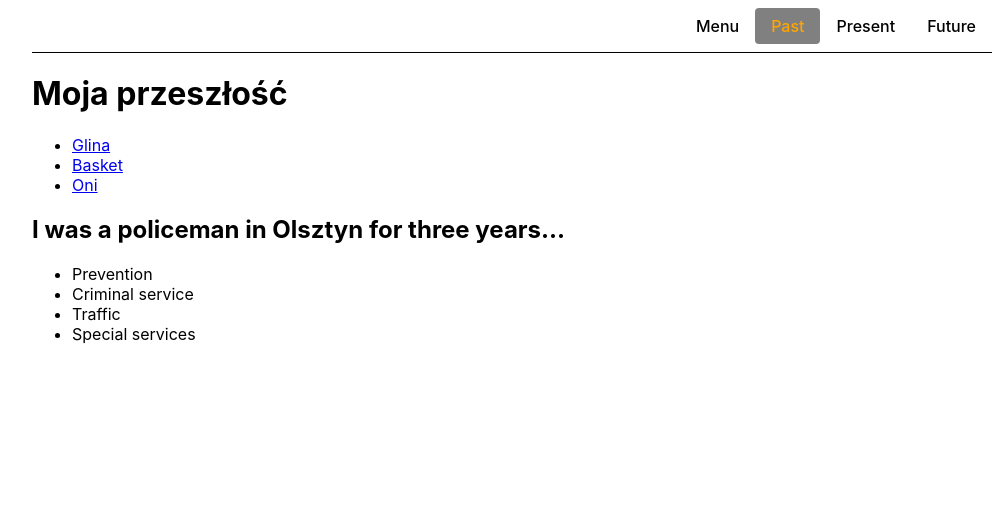
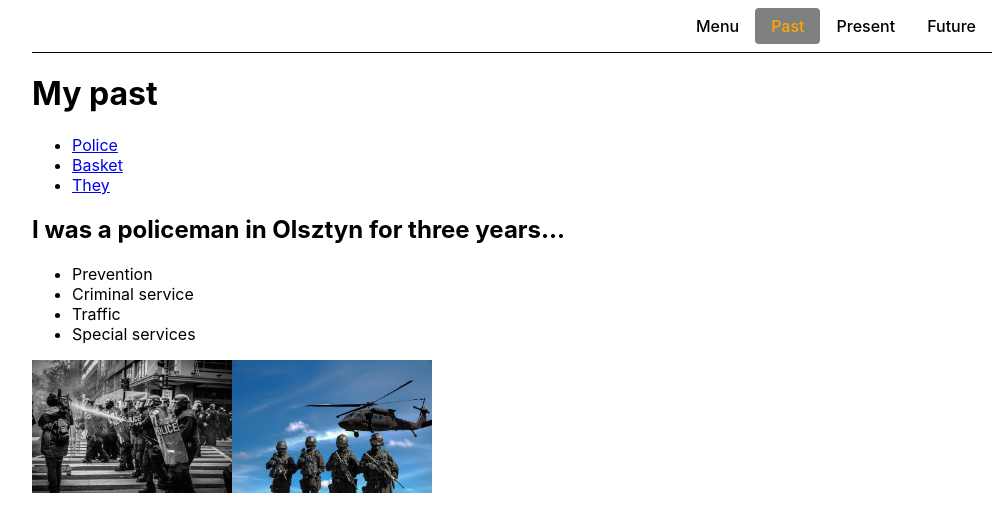
Before and after one commit to MateuszKar2/Portfolio, a React (Create React App) app: page /past/police in a window 1280 px wide. Shown: the top 532 px of the page, without its empty margins (128-1135 px from the left). Built offline with nearby package versions, Linux system fonts and the light colour scheme.

Commit message:
add files

```diff
--- a/src/components/App.jsx
+++ b/src/components/App.jsx
@@ -4,9 +4,9 @@ import NotFound from "pages/NotFound";
 import Past from "pages/Past";
 import Present from "pages/Present";
 import { Routes, Route } from "react-router-dom";
-import Police from "hooks/Police";
-import Friends from "hooks/Friends";
-import Hobby from "hooks/Hobby";
+import Police from "components/Police";
+import Friends from "components/Friends";
+import Hobby from "components/Hobby";
 import SharedLayout from "./SharedLayout";
 
 
--- /dev/null
+++ b/src/components/Click.jsx
@@ -0,0 +1,34 @@
+import React, {useState} from 'react'
+
+const Click = () => {
+
+
+
+    const [want, setWant] = useState('true')
+    const [notWant, setNoWant] = useState('false')
+
+    return(
+        <>
+            <button onClick = {() => setWant()}>I would like</button>
+            <button onClick = {() => setNoWant(notWant)}>No, I wouldn't</button>
+        </>
+    )
+
+    // const [count, setCount] = useState(0);
+
+    // return (
+    //  <div>
+    //   <p>You clicked {count} times</p>
+    //    <button onClick={() => setCount(count + 1)}>
+    //     Click me
+    //    </button>
+    //   </div>
+    // );
+    // const [count, setCount] = useState(0)
+    // return(
+    //     <>
+    //         <button onClick={() => setCount(count + 1)}>click</button>
+    //     </>
+    // )
+}
+export default Click;
--- /dev/null
+++ b/src/components/Friends.jsx
@@ -0,0 +1,22 @@
+
+
+import { useState } from "react";
+
+
+
+
+
+const Friends = () => {
+
+    const [friends, setFriends] = useState('my Friends');
+
+    return(
+        <div>
+            <button type="button" onClick={() => {setFriends( 'here they are' )}}>
+                {friends}
+            </button>
+        </div>
+    )
+}
+
+export default Friends;
--- /dev/null
+++ b/src/components/Hobby.jsx
@@ -0,0 +1,17 @@
+import Click from './Click';
+
+const basket = require('./../assets/images/basket.png')
+
+const Hobby = () => {
+
+    return(
+        <>
+            <h3>Would you like to be part of my team?</h3>
+            <img src={basket} alt="Where is my team" width={200}></img>
+            <p>If you want?</p>
+            <Click/>
+        </>
+    )
+}
+
+export default Hobby;
--- /dev/null
+++ b/src/components/Police.jsx
@@ -0,0 +1,34 @@
+
+const police = require('./../assets/images/police_1.jpg');
+const police2 = require('./../assets/images/police_2.jpg');
+
+
+const Police = () => {
+
+
+
+    return(
+        <>
+            <h2>I was a policeman in Olsztyn for three years... </h2>
+            <ul>
+                <li>
+                    Prevention
+                </li>
+                <li>
+                    Criminal service
+                </li>
+                <li>
+                    Traffic
+                </li>
+                <li>
+                    Special services
+                </li>
+            </ul>
+            <img src={police} alt="My job" width={200}></img>
+            <img src={police2} alt="My job" width={200}></img>
+        </>
+    )
+}
+
+
+export default Police;
--- a/src/pages/Past.jsx
+++ b/src/pages/Past.jsx
@@ -7,17 +7,17 @@ const Past = () => {
     return(
         <div>
             <h1>
-                Moja przeszłość
+                My past
             </h1>
             <ul>
                 <li>
-                    <Link to="police">Glina</Link>
+                    <Link to="police">Police</Link>
                 </li>
                 <li>
                     <Link to="hobby">Basket</Link>
                 </li>
                 <li>
-                    <Link to="friends">Oni</Link>
+                    <Link to="friends">They</Link>
                 </li>
             </ul>
             <Outlet/>
```
